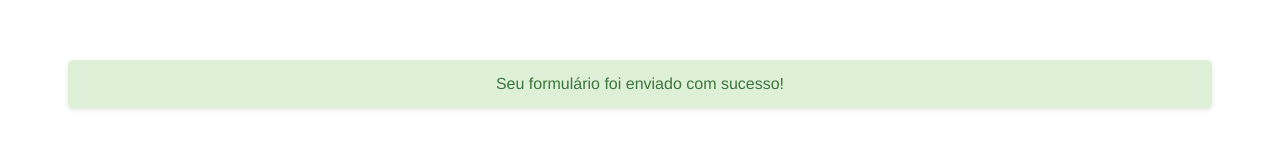
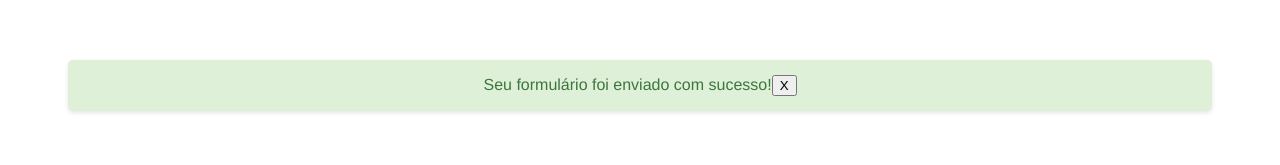
Before and after one commit to matheusfelix34/Vue_study, a Vue app in the folder app/: page / in a window 1280 px wide. Shown: the top 165 px of the page. Built offline with nearby package versions, Linux system fonts and the light colour scheme; the HTML template or start-up script is replaced by a standard one.

Commit message:
feat(src/components/BaseAlert.vue): adiciona butão para fechar alert  com emit close event

```diff
--- a/app/src/components/BaseAlert.vue
+++ b/app/src/components/BaseAlert.vue
@@ -1,12 +1,15 @@
 <template>
     <div :class="baseClass">
         <slot/>
+        <button @click="onClick()">
+            X
+        </button>
     </div>
 </template>
 
 <script setup>
 
-import { computed, defineProps } from 'vue';
+import { computed, defineProps, defineEmits } from 'vue';
 
 // const props= defineProps(['variant'])
 const  props = defineProps({
@@ -27,6 +30,14 @@ const baseClass = computed(() => {
 
     ]
 });
+
+const emit = defineEmits(['close'])
+
+function onClick(){
+    console.log('clicou no botão')
+    emit('close')
+
+}
 
 </script>
 
```
